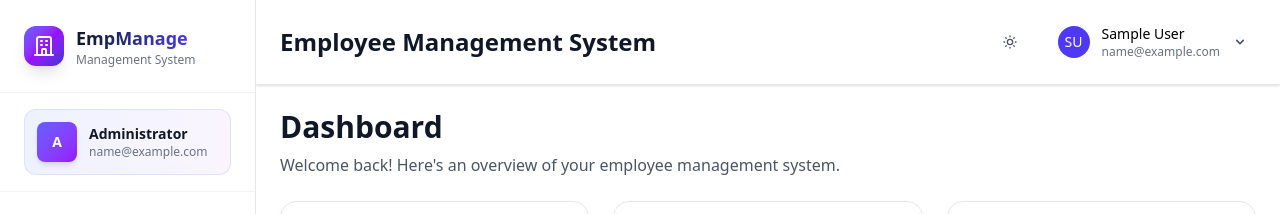
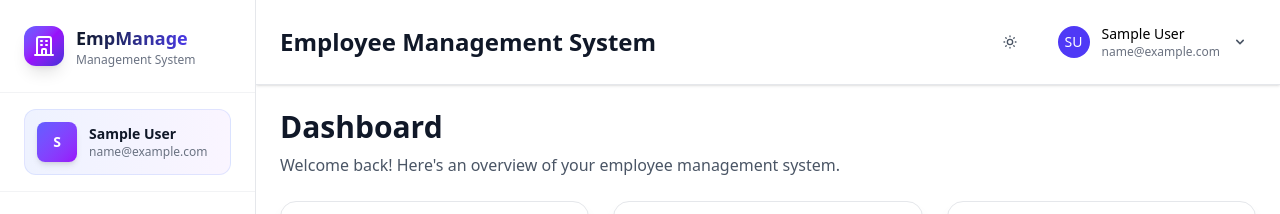
Before and after one commit to akbarryyan/tugas-1-frontend, a React (Vite) app: page /dashboard in a window 1280 px wide. Shown: the top 214 px of the page. Built offline with nearby package versions, Linux system fonts and the light colour scheme; sample sign-in values are in the browser's storage.

Commit message:
refactor: update user display to use 'name' instead of 'fullName' for consistency

```diff
--- a/src/components/Layout/Sidebar.jsx
+++ b/src/components/Layout/Sidebar.jsx
@@ -153,12 +153,12 @@ const Sidebar = ({ isOpen, onClose }) => {
             <div className="flex items-center space-x-3 p-3 rounded-xl bg-gradient-to-r from-indigo-50 to-purple-50 dark:from-indigo-900/20 dark:to-purple-900/20 border border-indigo-200/50 dark:border-indigo-800/50">
               <div className="h-10 w-10 bg-gradient-to-br from-indigo-500 to-purple-600 rounded-lg flex items-center justify-center shadow-md">
                 <span className="text-white font-semibold text-sm">
-                  {user?.fullName?.charAt(0) || "A"}
+                  {user?.name?.charAt(0) || "A"}
                 </span>
               </div>
               <div className="flex-1 min-w-0">
                 <p className="text-sm font-semibold text-gray-900 dark:text-white truncate">
-                  {user?.fullName || "Administrator"}
+                  {user?.name || "Administrator"}
                 </p>
                 <p className="text-xs text-gray-500 dark:text-gray-400 truncate">
                   {user?.email || "admin@company.com"}
```
